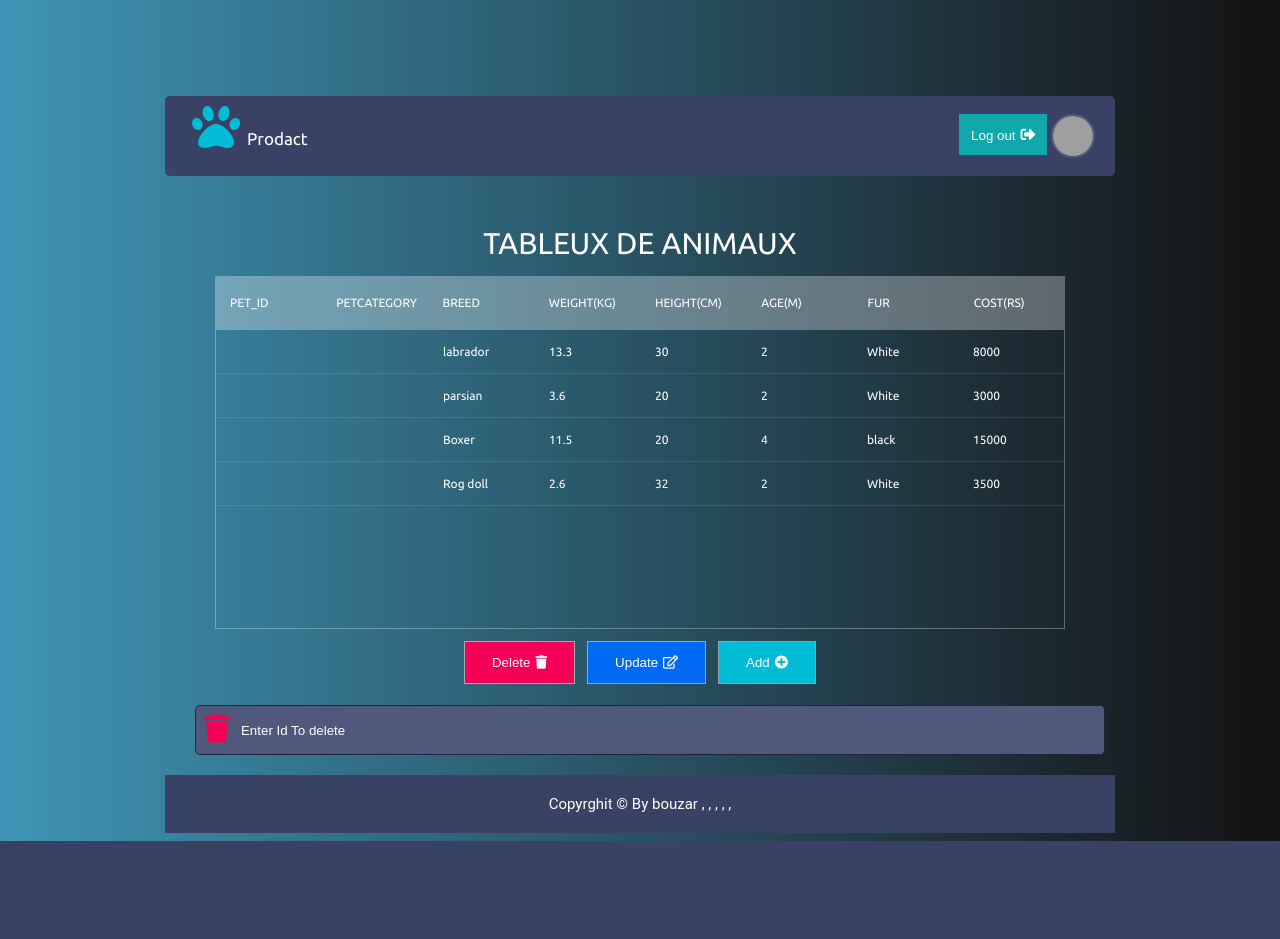
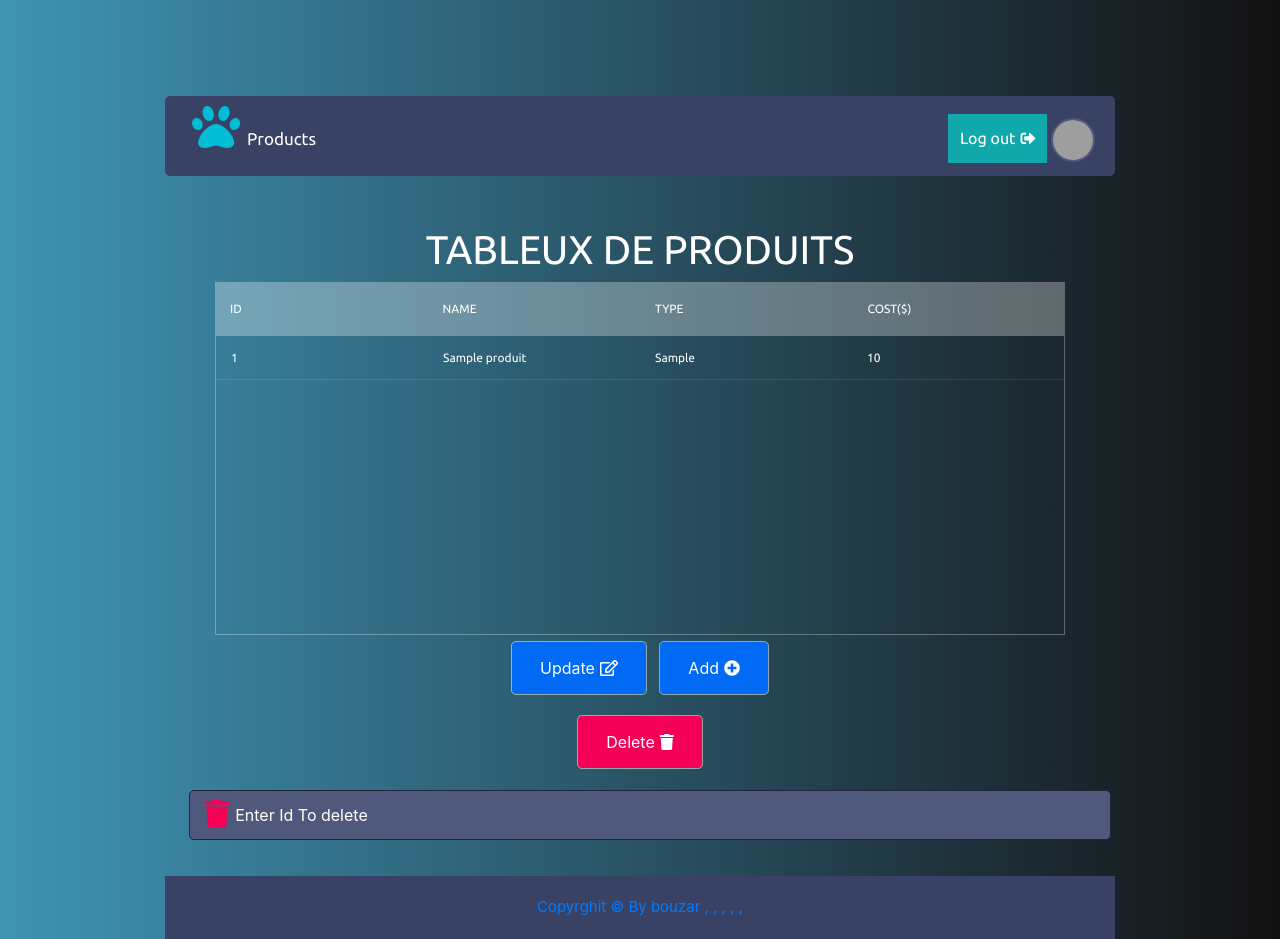
Before and after one commit to yassineYAYAbouzar/Brief_Pets_Shop, a PHP site: page /Prodact.php in a window 1280 px wide. Before the commit the page ends 841 px from the top, so only its background shows below. Run offline with PHP 8.4, Linux system fonts and the light colour scheme; a user stored in the database is signed in; data comes from the database, SQL or seed files in the repository; tables that the repository leaves empty hold one stand-in row (values such as "Sample post"); data that the repository does not hold is empty; some libraries are stand-ins or nearby versions; grey boxes are pictures that could not be loaded.

Commit message:
breif complet

```diff
--- a/Prodact.php
+++ b/Prodact.php
@@ -1,29 +1,23 @@
-<title>Prodact</title>
+<title>Products</title>
 
 <?php
 include 'header.php';
 include 'conect.php';
-$stmt2 = $con->prepare("SELECT * FROM `animals`");
-$stmt2->execute();
-
 ?>
 
 <link rel="stylesheet" href="css/tabel.css">
 <body class="animals">
      <section>
-       <h1>Tableux De animaux</h1>
+       <h1>Tableux De produits</h1>
+
        <div class="tbl-header">
          <table cellpadding="0" cellspacing="0">
            <thead>
              <tr>
-               <th>Pet_iD</th>
-               <th>Petcategory</th>
-               <th>Breed</th>
-               <th>Weight(kg)</th>
-               <th>Height(cm)</th>
-               <th>Age(m)</th>
-               <th>Fur</th>
-               <th>Cost(Rs)</th>
+               <th>ID</th>
+               <th>Name</th>
+               <th>Type</th>
+               <th>Cost($)</th>
              </tr>
            </thead>
          </table>
@@ -32,20 +26,72 @@ $stmt2->execute();
          <table cellpadding="0" cellspacing="0">
            <tbody>
      <?php
-     foreach ($stmt2 as $stm) {
-     echo '
-             <tr>
-               <td>' .$stm['pet_id'] .'</td>
-               <td>' .$stm['category'] .'</td>
-               <td>' .$stm['breed'] .'</td>
-               <td>' .$stm['weight'] .'</td>
-               <td>' .$stm['height'] .'</td>
-               <td>' .$stm['age'] .'</td>
-               <td>' .$stm['fur'] .'</td>
-               <td>' .$stm['cost'] .'</td>
-             </tr>
+     //Select
+              $R = $con->prepare("SELECT * FROM  `produit` ");
+              $R->execute();
+              $data = $R->fetchAll(PDO::FETCH_ASSOC);
+              foreach($data as $key=>$val) {
+              print_r( '
+                      <tr>
+                        <td>' .$val['id'] .'</td>
+                        <td>' .$val['name'] .'</td>
+                        <td>' .$val['type'] .'</td>
+                        <td>' .$val['cost'] .'</td>
+                      </tr>');
+                                    };
 
-     ';};
+     // INSERT
+     if(isset($_POST['add'])){
+      $req = $con->prepare("INSERT INTO produit (`name`,`type`,`cost`) VALUES (:name,:type,:cost)");
+      $req->bindParam(':name',$_POST['name'],PDO::PARAM_STR);
+      $req->bindParam(':type',$_POST['type'],PDO::PARAM_STR);
+      $req->bindParam(':cost',$_POST['cost'],PDO::PARAM_INT);
+      if($req ->execute()){
+          header('Location: Prodact.php?msg=product added!!');
+      }else{
+          echo "error";
+      }
+}
+//UPDATE
+
+if(isset($_POST['update'])){
+  $id = $_POST['id'];
+  $name = $_POST['name'];
+  $type = $_POST['type'];
+  $cost = $_POST['cost'];
+
+  $sql = $con->prepare("UPDATE produit SET  name=:name, type=:type, cost=:cost WHERE id=:id");
+  $sql->bindParam(":id",$id,PDO::PARAM_INT);
+  $sql->bindParam(":name",$name,PDO::PARAM_STR);
+  $sql->bindParam(":type",$type,PDO::PARAM_STR);
+  $sql->bindParam(":cost",$cost,PDO::PARAM_INT);
+
+  if($sql->execute()){
+    header('Location: Prodact.php?msg=product updated!!');
+  }else{
+    echo "error";
+  }
+}
+
+// DELATE
+
+
+if(isset($_POST['delete'])){
+  $sql = $con->prepare("DELETE FROM produit WHERE id=:id");
+  $sql->bindParam(":id",$_POST['deleteId'],PDO::PARAM_INT);
+
+  if($sql->execute()){
+    header('Location: Prodact.php?msg=product deleted!!');
+  }else{
+    echo "error";
+  }
+}
+
+
+
+
+
+
      ?>
      </tbody>
          </table>
@@ -54,20 +100,115 @@ $stmt2->execute();
 
      </body>
 </div> <!-- end main-container -->
-    <div class="botons">
-    <button type="submit"class="btn btn-5 danger">Delete<i style="margin-left: 5px;" class="fas fa-trash"></i></button>
-    <button type="submit"class="btn btn-5 primery">Update<i style="margin-left: 5px;"  class="far fa-edit"></i></button>
-    <button type="submit"class="btn btn-5">Add<i style="margin-left: 5px;"  class="fas fa-plus-circle"></i></button>
-    <div class="deletis">
-        <i class="fas fa-trash"></i>
-        <input type="text"  placeholder="Enter Id To delete">
+
+
+<div class="botons">
+
+        <button type="submit" data-toggle="modal" data-target="#update-modal" class="btn btn-5 primery"class="btn btn-5" name="update" class="btn btn-5 primery">Update<i style="margin-left: 5px;"  class="far fa-edit"></i></button>
+
+        <button type="button" data-toggle="modal" data-target="#staticBackdrop" class="btn btn-5 primery"class="btn btn-5" name="add">Add<i style="margin-left: 5px;"  class="fas fa-plus-circle"></i></button>
+
+
+
+        <form action="Prodact.php" method="post">
+
+            <button type="submit" name="delete" class="btn btn-5 danger">Delete<i style="margin-left: 5px;" class="fas fa-trash"></i></button>
+            <div class="deletis">
+            <i class="fas fa-trash"></i>
+            <input required type="text" name="deleteId" placeholder="Enter Id To delete">
+        </div>
+        </form>
+
+</div>
+
+
+
+
+
+<!-- Modal OF THE INSERT START -->
+
+<div class="modal fade" id="staticBackdrop" data-backdrop="static" data-keyboard="false" tabindex="-1" aria-labelledby="staticBackdropLabel" aria-hidden="true">
+  <div class="modal-dialog">
+    <div class="modal-content">
+      <div class="modal-header">
+        <h5 class="modal-title" id="staticBackdropLabel">Add Products</h5>
+        <button type="button" class="close" data-dismiss="modal" aria-label="Close">
+          <span aria-hidden="true">&times;</span>
+        </button>
+      </div>
+      <div class="modal-body">
+  <form action="Prodact.php" method="POST">
+        <div class="form-group"  >
+          <input type="" class="form-control" name="name" placeholder="Name of the Product">
+        </div>
+        <div class="form-group">
+          <input type="" class="form-control" name="type"  placeholder="type of the product">
+        </div>
+        <div class="form-group">
+          <input type="" class="form-control" name="cost" placeholder="Cost in $">
+        </div>
+
+        <button type="submit" name="add" class="btn btn-info btn-block">ADD</button>
+  </form>
+      </div>
+      <div class="modal-footer">
+        <button type="button" class="btn btn-danger" data-dismiss="modal">Close</button>
+      </div>
     </div>
+  </div>
+</div>
+<!-- Modal OF THE INSERT  END-->
 
+<!-- Modal OF THE UPDATE STARTE -->
+
+<div class="modal fade" id="update-modal" data-backdrop="static" data-keyboard="false" tabindex="-1" aria-labelledby="staticBackdropLabel" aria-hidden="true">
+  <div class="modal-dialog">
+    <div class="modal-content">
+      <div class="modal-header">
+        <h5 class="modal-title" id="staticBackdropLabel">Update Products</h5>
+        <button type="button" class="close" data-dismiss="modal" aria-label="Close">
+          <span aria-hidden="true">&times;</span>
+        </button>
+      </div>
+      <div class="modal-body">
+  <form action="Prodact.php" method="POST">
+        <div class="form-group"  >
+          <input type="" class="form-control" name="id" placeholder="ID of the Product">
+        </div>
+        <div class="form-group"  >
+          <input type="" class="form-control" name="name" placeholder="Name of the Product">
+        </div>
+        <div class="form-group">
+          <input type="" class="form-control" name="type"  placeholder="type of the product">
+        </div>
+        <div class="form-group">
+          <input type="" class="form-control" name="cost" placeholder="Cost in $">
+        </div>
+
+        <button type="submit" name="update" class="btn btn-info btn-block">UPDATE</button>
+  </form>
+      </div>
+      <div class="modal-footer">
+        <button type="button" class="btn btn-danger" data-dismiss="modal">Close</button>
+      </div>
     </div>
+  </div>
+</div>
+<!-- Modal OF THE UPDATE END -->
+
+<link rel="stylesheet" href="http://stackpath.bootstrapcdn.com/bootstrap/4.5.2/css/bootstrap.min.css">
+
+<script src="https://code.jquery.com/jquery-3.5.1.slim.min.js" integrity="sha384-DfXdz2htPH0lsSSs5nCTpuj/zy4C+OGpamoFVy38MVBnE+IbbVYUew+OrCXaRkfj" crossorigin="anonymous"></script>
+
+
+    <script src="https://cdn.jsdelivr.net/npm/bootstrap@4.6.0/dist/js/bootstrap.bundle.min.js" integrity="sha384-Piv4xVNRyMGpqkS2by6br4gNJ7DXjqk09RmUpJ8jgGtD7zP9yug3goQfGII0yAns" crossorigin="anonymous"></script>
+
 <?php
 include 'footer.php'
 ?>
 
+
+
 </body>
 
 </html>
```
Also changed, not shown: brids.php (+5 -2 lines).
